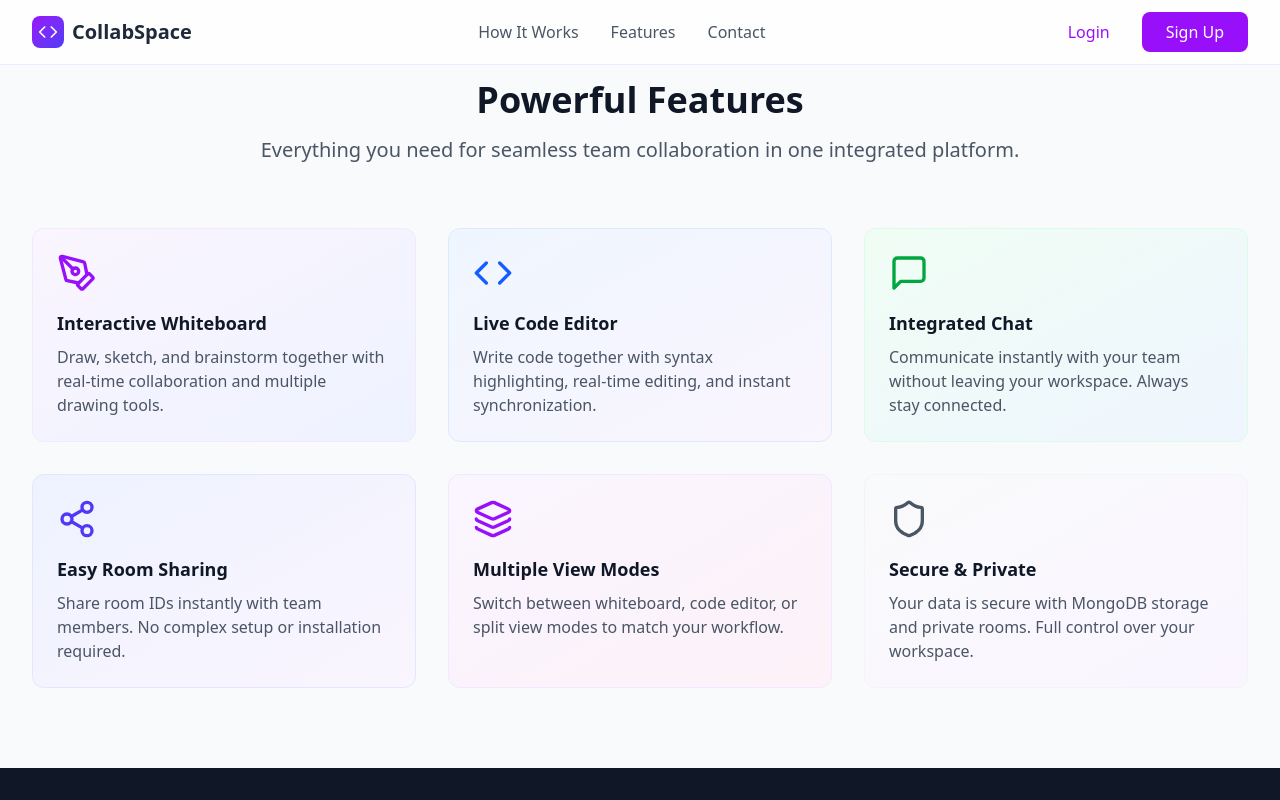
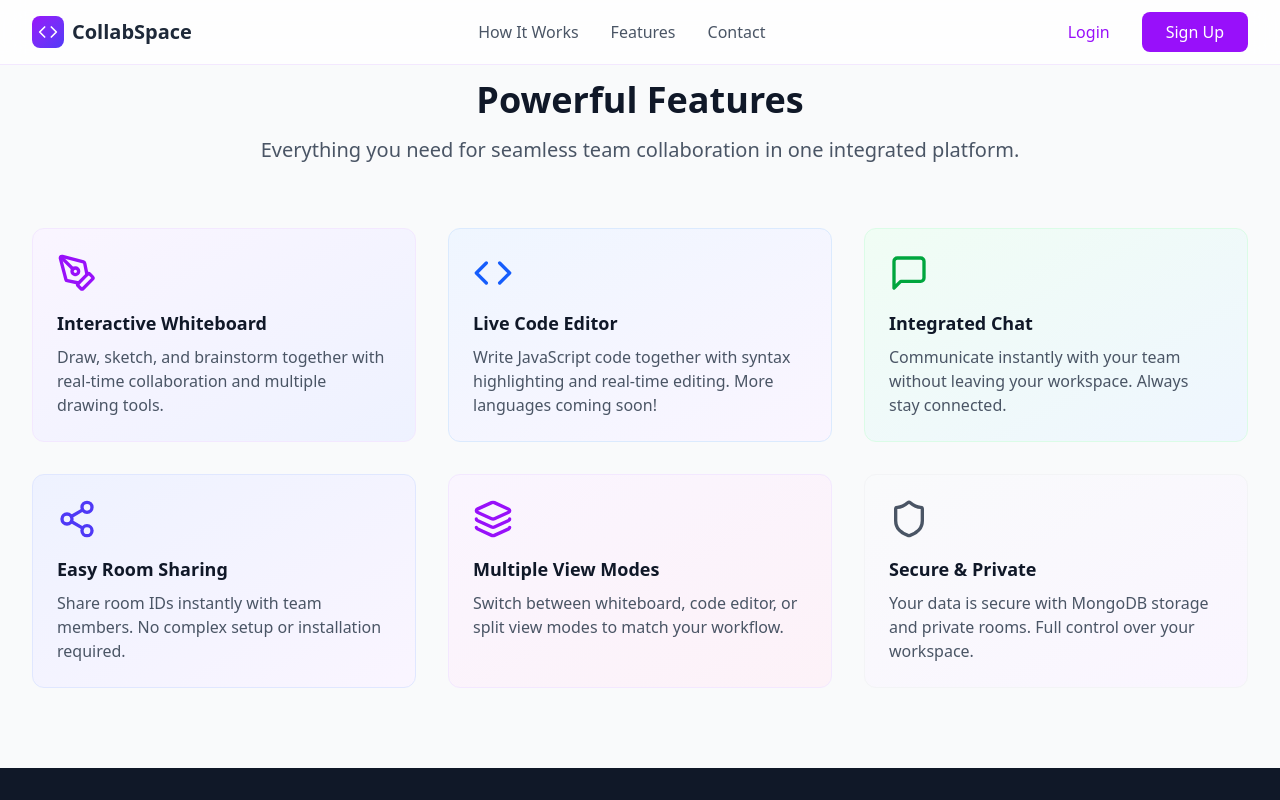
Before and after one commit to Harsh-Gupta-1/Collab.io, a React (Vite) app in the folder Client/: page / in a window 1280 px wide. Both pictures are taken after a click on the button "Learn More". Shown: the part 1249-2049 px from the top of the page. Built offline with nearby package versions, Linux system fonts and the light colour scheme; no server answers.

Commit message:
Improved the folder structure and made various small improvements

```diff
--- a/Client/index.html
+++ b/Client/index.html
@@ -9,7 +9,7 @@
       rel="stylesheet"
     />
     <link href="https://fonts.googleapis.com/css2?family=Inter&family=Open+Sans&family=Silkscreen&display=swap" rel="stylesheet">
-    <title>Collab.io</title>
+    <title>CollabSpace</title>
   </head>
   <body>
     <div id="root"></div>
--- a/Client/src/components/home/Features.jsx
+++ b/Client/src/components/home/Features.jsx
@@ -20,7 +20,7 @@ export default function FeaturesSection() {
     {
       icon: Code,
       title: "Live Code Editor",
-      description: "Write code together with syntax highlighting, real-time editing, and instant synchronization.",
+      description: "Write JavaScript code together with syntax highlighting and real-time editing. More languages coming soon!",
       gradient: "from-blue-50 to-purple-50",
       border: "border-blue-100",
       iconColor: "text-blue-600"
--- a/Client/src/components/home/HowItWorks.jsx
+++ b/Client/src/components/home/HowItWorks.jsx
@@ -19,7 +19,7 @@ export default function HowItWorksSection() {
     {
       icon: Zap,
       title: "3. Collaborate Live",
-      description: "Work together in real-time with live cursors, instant sync, and seamless communication.",
+      description: "Work together in real-time with instant sync and seamless communication.",
       bgColor: "bg-purple-100",
       iconColor: "text-purple-600"
     }
--- a/Client/src/components/home/Illustration.jsx
+++ b/Client/src/components/home/Illustration.jsx
@@ -118,8 +118,8 @@ export default function CollaborativeAppIllustration() {
 
   const renderSplitView = () => (
     <div className="h-full flex space-x-2">
+      <div className="w-1/2">{renderWhiteboard()}</div>
       <div className="w-1/2">{renderCodeEditor()}</div>
-      <div className="w-1/2">{renderWhiteboard()}</div>
     </div>
   );
 
@@ -131,7 +131,7 @@ export default function CollaborativeAppIllustration() {
           <div className="flex items-center justify-between">
             <div className="flex items-center space-x-4">
               <div className="flex items-center space-x-2">
-                <span className="text-white font-bold text-lg">Collab.io</span>
+                <span className="text-white font-bold text-lg">CollabSpace</span>
               </div>
               <div className="flex items-center space-x-2 bg-white/20 rounded-full px-3 py-1">
                 <div className="w-2 h-2 bg-green-400 rounded-full animate-pulse"></div>
@@ -140,8 +140,8 @@ export default function CollaborativeAppIllustration() {
             </div>
             <div className="flex space-x-4">
               {[
+                { id: "whiteboard", label: "Draw" },
                 { id: "code", label: "Code" },
-                { id: "whiteboard", label: "Draw" },
                 { id: "split", label: "Both" },
               ].map(({ id, label, icon: Icon }) => (
                 <button
@@ -241,7 +241,7 @@ export default function CollaborativeAppIllustration() {
 
       {/* Floating Animation Elements */}
       <div className="absolute -top-6 -right-6 w-12 h-12 bg-purple-300 rounded-full opacity-60 animate-bounce"></div>
-      <div className="absolute -bottom-6 -left-6 w-16 h-16 bg-indigo-300 rounded-full opacity-40 animate-pulse"></div>
+      <div className="absolute -bottom-6 -left-6 w-16 h-16 bg-indigo-300 rounded-full opacity-40 animate-bounce"></div>
 
       <style
         dangerouslySetInnerHTML={{
--- a/Client/src/components/ChatPanel.jsx
+++ b/Client/src/components/room/ChatPanel.jsx
@@ -1,5 +1,5 @@
 import { useState, useEffect, useRef } from "react";
-import { getSocket } from "../sockets/socket";
+import { getSocket } from "../../sockets/socket";
 import { toast } from "react-toastify";
 
 export default function ChatPanel({ roomId, user, style }) {
--- a/Client/src/components/CodeEditor.jsx
+++ b/Client/src/components/room/CodeEditor.jsx
@@ -1,7 +1,7 @@
 import { useRef, useEffect } from "react";
 import Editor from "@monaco-editor/react";
 import Terminal from "./Terminal";
-import { getSocket } from "../sockets/socket";
+import { getSocket } from "../../sockets/socket";
 
 export default function CodeEditor({
   code,
--- a/Client/src/components/SplitView.jsx
+++ b/Client/src/components/room/SplitView.jsx
@@ -1,4 +1,4 @@
-import Whiteboard from "./whiteboard/Whiteboard";
+import Whiteboard from "../whiteboard/Whiteboard";
 import CodeEditor from "./CodeEditor";
 import Terminal from "./Terminal";
 import ChatPanel from "./ChatPanel";
--- a/Client/src/pages/Room.jsx
+++ b/Client/src/pages/Room.jsx
@@ -5,10 +5,10 @@ import { useParams, useLocation, useNavigate } from "react-router-dom";
 import { getRoom } from "../api/roomAPI";
 import { getSocket, disconnectSocket } from "../sockets/socket";
 import Whiteboard from "../components/whiteboard/Whiteboard";
-import CodeEditor from "../components/CodeEditor";
-import SplitView from "../components/SplitView";
-import ChatPanel from "../components/ChatPanel";
-import Navbar from "../components/Navbar";
+import CodeEditor from "../components/room/CodeEditor";
+import SplitView from "../components/room/SplitView";
+import ChatPanel from "../components/room/ChatPanel";
+import Navbar from "../components/room/Navbar";
 import { executeCode } from "../api/executeAPI";
 import { ToastContainer, toast } from "react-toastify";
 import "react-toastify/dist/ReactToastify.css";
@@ -31,9 +31,12 @@ export default function Room() {
   const hasJoinedRoom = useRef(false);
   const socketRef = useRef(null);
 
-  const userName = location.state?.name || "Guest";
+const userName = location.state?.name;
 
   useEffect(() => {
+    if (!userName) {
+      navigate("/");
+    }
     const fetchRoom = async () => {
       try {
         const room = await getRoom(id);
```
Also changed, not shown: Client/src/components/room/Navbar.jsx (renamed from Client/src/components/Navbar.jsx), Client/src/components/room/Terminal.jsx (renamed from Client/src/components/Terminal.jsx).
